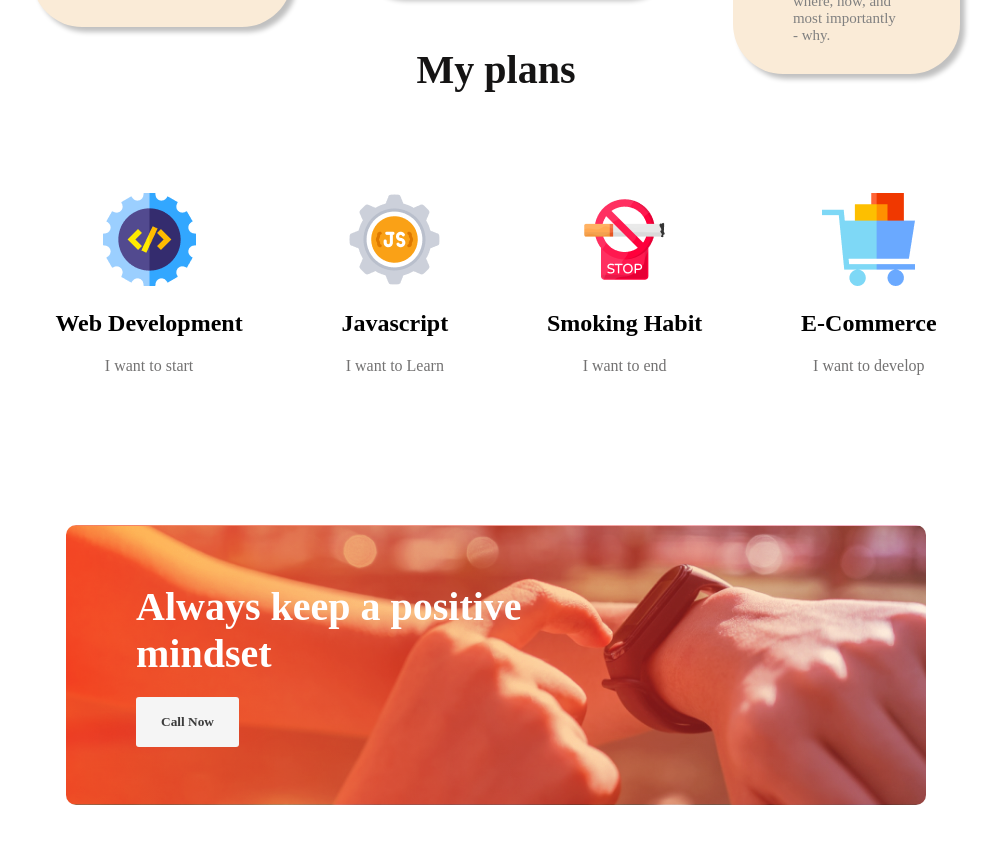
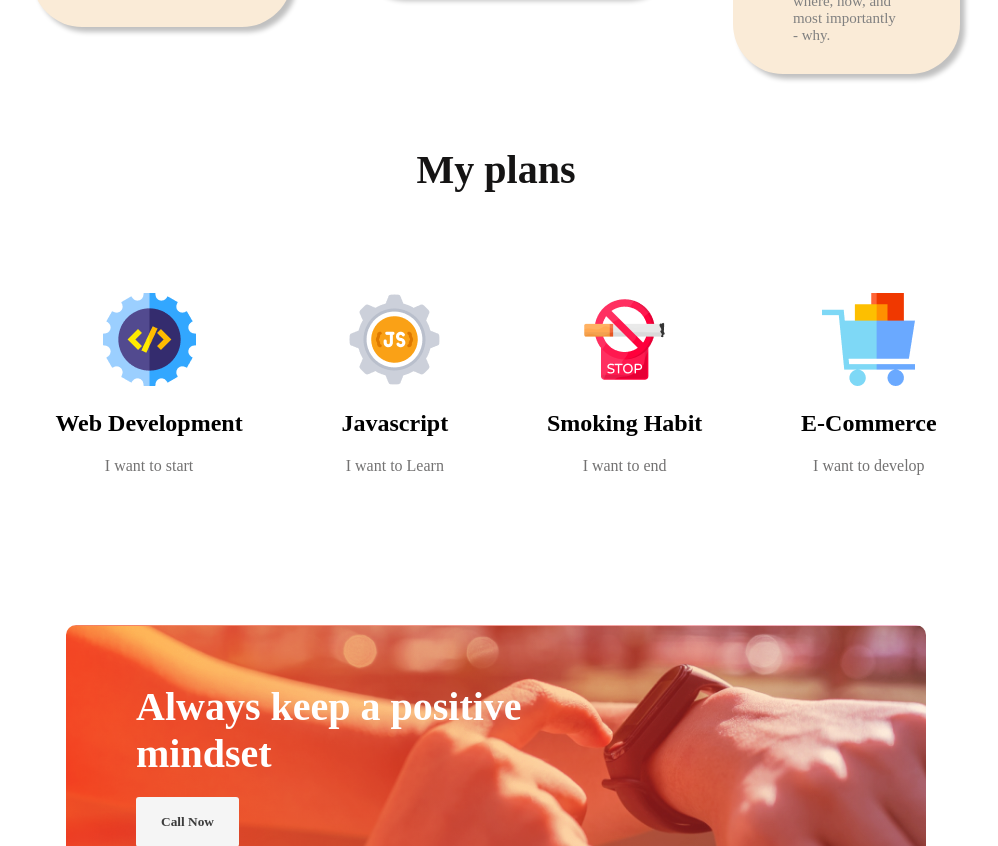
Before and after one commit to hasibimamhridoy/New-year, a plain HTML site: page index.html in a window 1280 px wide. Shown: the part 2254-3100 px from the top of the page, without its empty margins (144-1142 px from the left). Drawn offline with Linux system fonts and the light colour scheme.

Commit message:
last final

```diff
--- a/style.css
+++ b/style.css
@@ -142,9 +142,7 @@ h2 {
 /*Main section Code has been Start*/
 /*My Plan Code has been Start*/
 
-.my-plan-section{
-    margin-top: -100px;
-}
+
 .my-plan {
     display: flex;
     justify-content: space-around;
```
